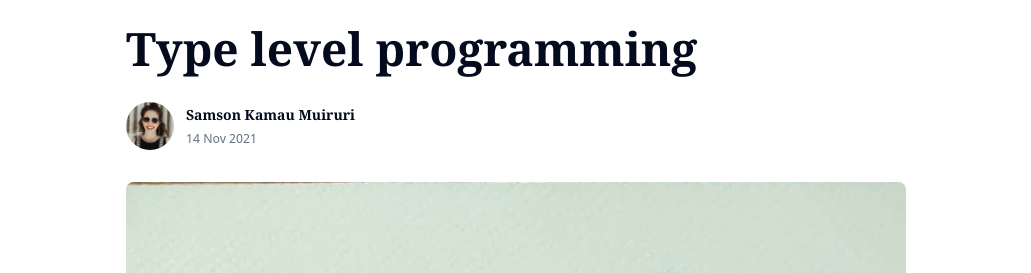
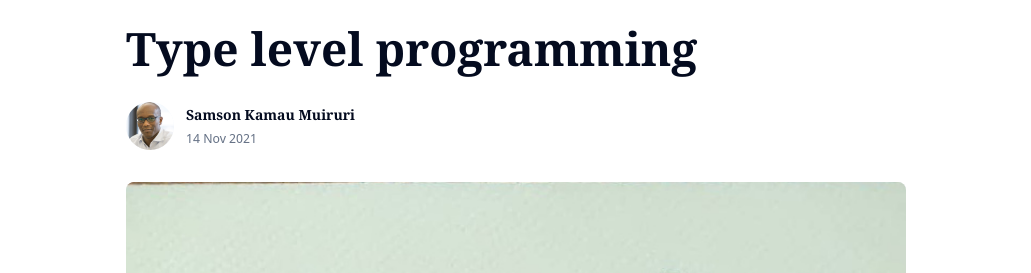
Before and after one commit to skmuiruri/skmuiruri.github.io, a Jekyll site: the page built from _posts/2021-11-14-type-level-programming-in-scala.markdown, in a window 1280 px wide. Shown: the part 216-489 px from the top of the page, without its empty margins (124-1155 px from the left). Built offline with Jekyll 4.4.1, drawn with Linux system fonts in a browser that asks for light colours; nearby versions of some CDN libraries.

Commit message:
house cleaning

```diff
--- a/_data/settings.yml
+++ b/_data/settings.yml
@@ -36,8 +36,8 @@
 # Author Global Settings
 author:
   author__name: Samson Kamau Muiruri
-  author__bio: I’m a published content creator, brand copywriter, photographer, and social media content creator and manager. I help brands connect with their customers by developing engaging content that entertains, educates, and offers value to their audience.
-  author__avatar: /images/01-1.jpg
+  author__bio: I love programming - turning business logic to runnable code that's maintainable, scalable and safe - but i also just love coding. I love enjoying different programming topics including (but not limited to) scala, functional programming, and distributed programming. This blog is meant document my exploratory journey as i dive into topics both common and not so common.
+  author__avatar: /images/muiruri_profile.jpg
 
 
 #-------------------------------
```
